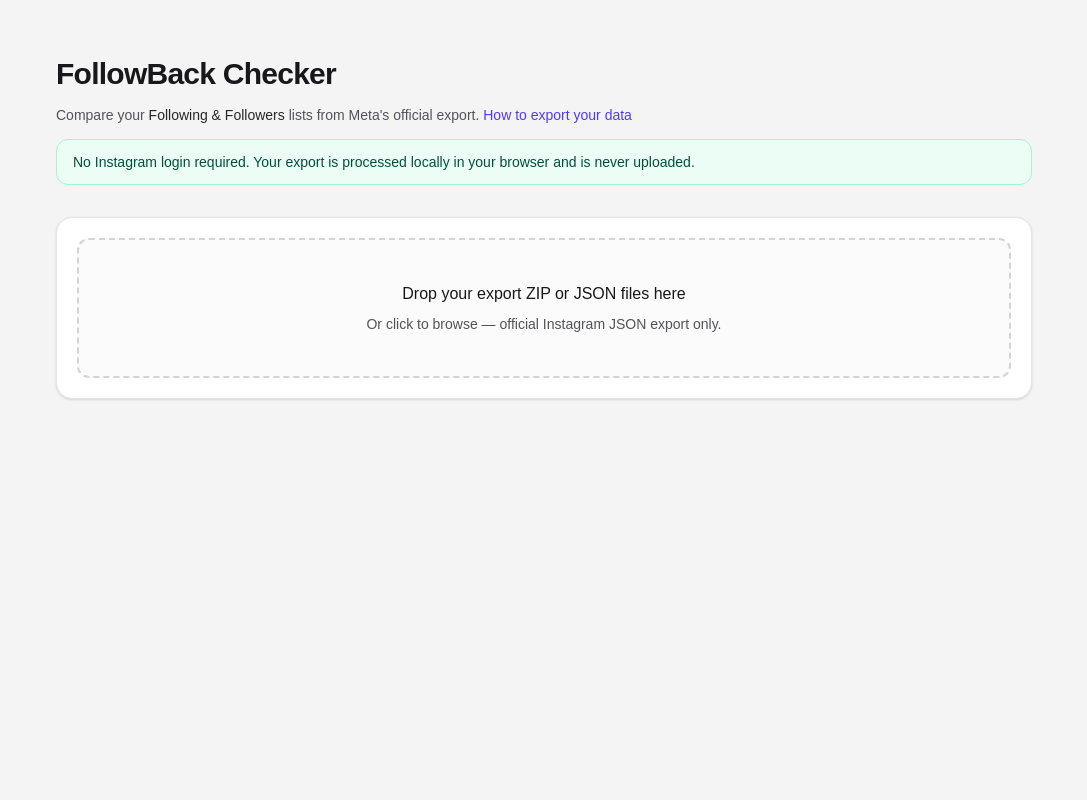
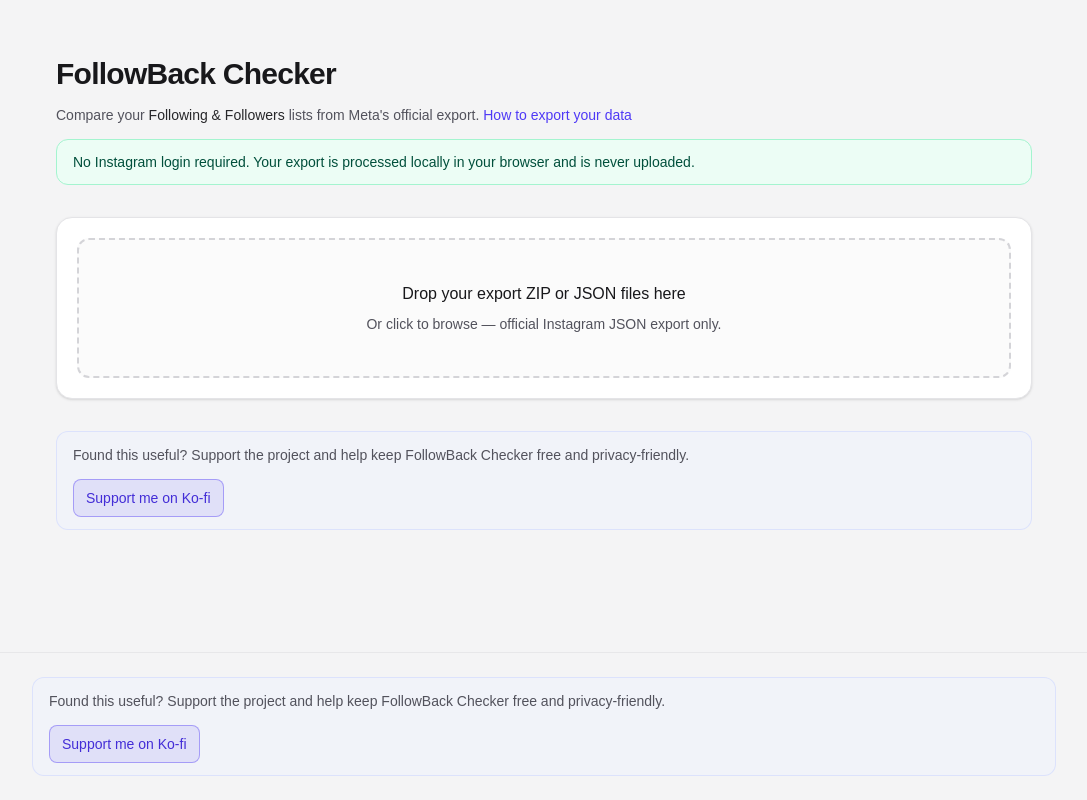
Before and after one commit to zxyandreay/followback-checker, a Next.js app: page /followback-checker/ in a window 1280 px wide. Shown: the whole page, without its empty margins (96-1183 px from the left). Built offline with nearby package versions, Linux system fonts and the light colour scheme.

Commit message:
feat: add Ko-fi support section in app and README

```diff
--- a/src/app/layout.tsx
+++ b/src/app/layout.tsx
@@ -1,4 +1,5 @@
 import type { Metadata } from "next";
+import { SupportKofi } from "@/components/SupportKofi";
 import { Geist, Geist_Mono } from "next/font/google";
 import "./globals.css";
 
@@ -28,7 +29,14 @@
       lang="en"
       className={`${geistSans.variable} ${geistMono.variable} h-full antialiased`}
     >
-      <body className="min-h-full flex flex-col">{children}</body>
+      <body className="flex min-h-full flex-col">
+        {children}
+        <footer className="mt-auto border-t border-zinc-200/80 bg-zinc-100 px-4 py-6 dark:border-zinc-800 dark:bg-zinc-950 sm:px-6">
+          <div className="mx-auto max-w-5xl">
+            <SupportKofi variant="compact" />
+          </div>
+        </footer>
+      </body>
     </html>
   );
 }
--- a/src/app/page.tsx
+++ b/src/app/page.tsx
@@ -3,6 +3,7 @@
 import { ExportCsvButton } from "@/components/ExportCsvButton";
 import { ExportGuideModal } from "@/components/ExportGuideModal";
 import { PrivacyBanner } from "@/components/PrivacyBanner";
+import { SupportKofi } from "@/components/SupportKofi";
 import { SummaryCounts } from "@/components/SummaryCounts";
 import {
   UploadDropzone,
@@ -193,6 +194,8 @@
           )}
         </section>
 
+        <SupportKofi />
+
         {error && (
           <div
             className="rounded-xl border border-red-200 bg-red-50 px-4 py-3 text-sm text-red-900 dark:border-red-900/50 dark:bg-red-950/40 dark:text-red-100"
@@ -291,6 +294,8 @@
                 }
               />
             </div>
+
+            <SupportKofi />
           </section>
         )}
       </main>
--- /dev/null
+++ b/src/components/SupportKofi.tsx
@@ -0,0 +1,39 @@
+export const KOFI_URL = "https://ko-fi.com/zxyandreay";
+
+type SupportKofiProps = {
+  variant?: "default" | "compact";
+};
+
+export function SupportKofi({ variant = "default" }: SupportKofiProps) {
+  const isCompact = variant === "compact";
+
+  return (
+    <div
+      className={[
+        "rounded-xl border border-indigo-200/50 bg-indigo-50/40 dark:border-indigo-900/40 dark:bg-indigo-950/25",
+        isCompact ? "px-3 py-3 sm:px-4" : "px-4 py-3",
+      ].join(" ")}
+    >
+      <p
+        className={[
+          "max-w-2xl leading-relaxed text-zinc-600 dark:text-zinc-400",
+          isCompact ? "text-xs sm:text-sm" : "text-sm",
+        ].join(" ")}
+      >
+        Found this useful? Support the project and help keep FollowBack Checker
+        free and privacy-friendly.
+      </p>
+      <a
+        href={KOFI_URL}
+        target="_blank"
+        rel="noopener noreferrer"
+        className={[
+          "mt-3 inline-flex rounded-lg border border-indigo-600/40 bg-indigo-600/10 px-3 py-2 font-medium text-indigo-700 transition-colors hover:bg-indigo-600/15 dark:text-indigo-300 dark:hover:bg-indigo-500/15",
+          isCompact ? "text-xs sm:text-sm" : "text-sm",
+        ].join(" ")}
+      >
+        Support me on Ko-fi
+      </a>
+    </div>
+  );
+}
```
Also changed, not shown: 1 other file (tests, documents, lock files or other folders).
